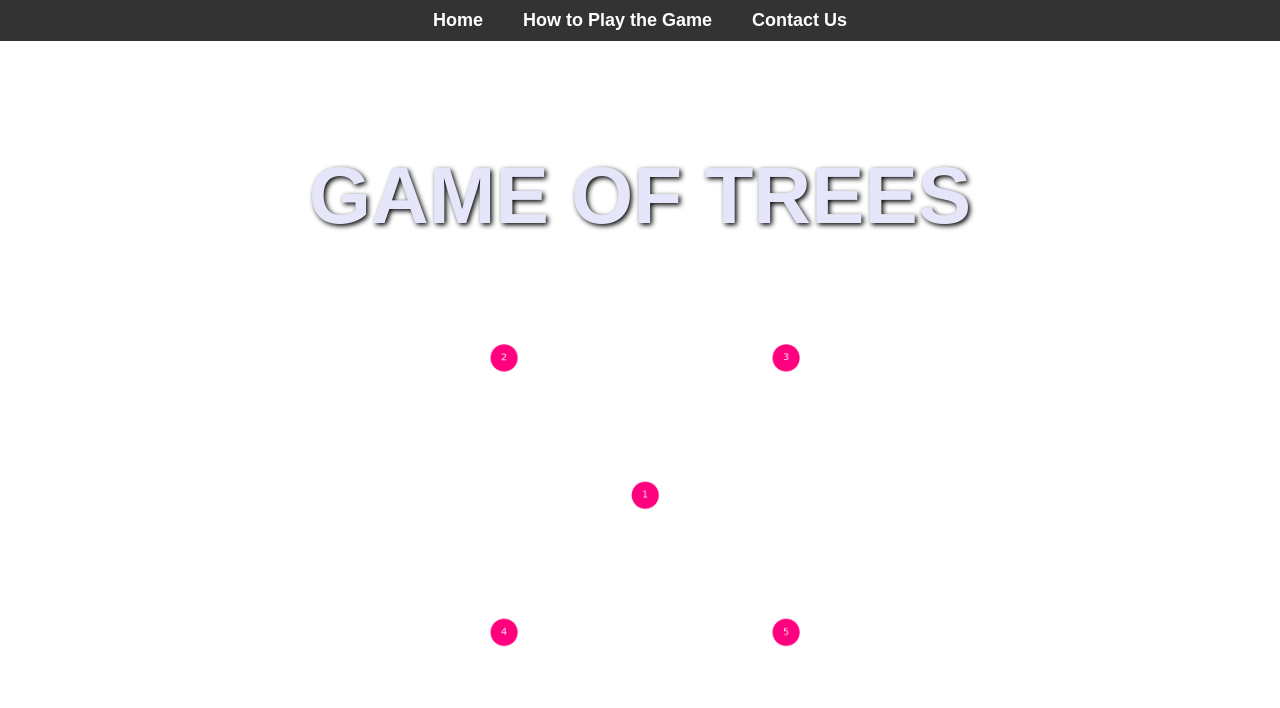
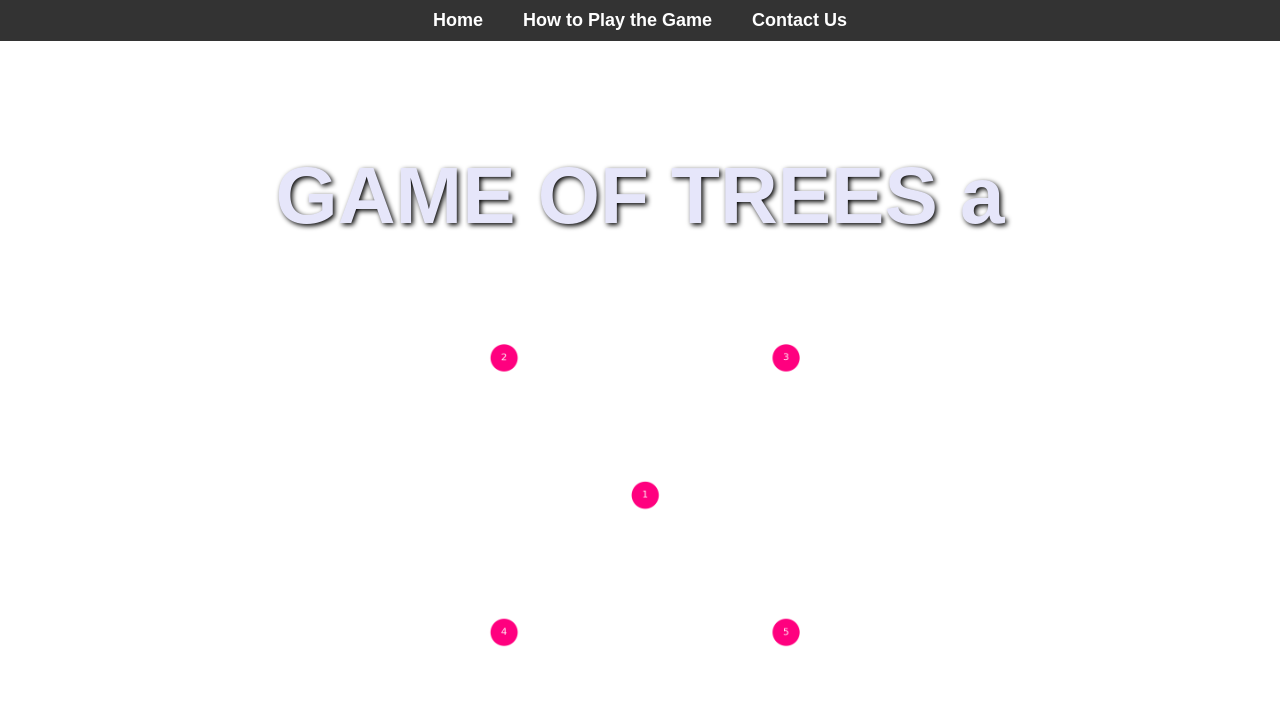
Before and after one commit to pdlotko/game_of_trees, a plain HTML site: page index.html in a window 1280 px wide. Shown: the top 708 px of the page. Drawn offline with Linux system fonts and the light colour scheme.

Commit message:
Update index.html

```diff
--- a/index.html
+++ b/index.html
@@ -59,7 +59,7 @@
 
   <!-- Main Content -->
   <div class="content">
-    <h1 class="animated-text">GAME OF TREES</h1>
+    <h1 class="animated-text">GAME OF TREES a</h1>
     <div class="gif-container">
       <img src="graph_animation_structure.gif" alt="Graph Animation" style="width:100%; max-width:400px;">
     </div>
```
